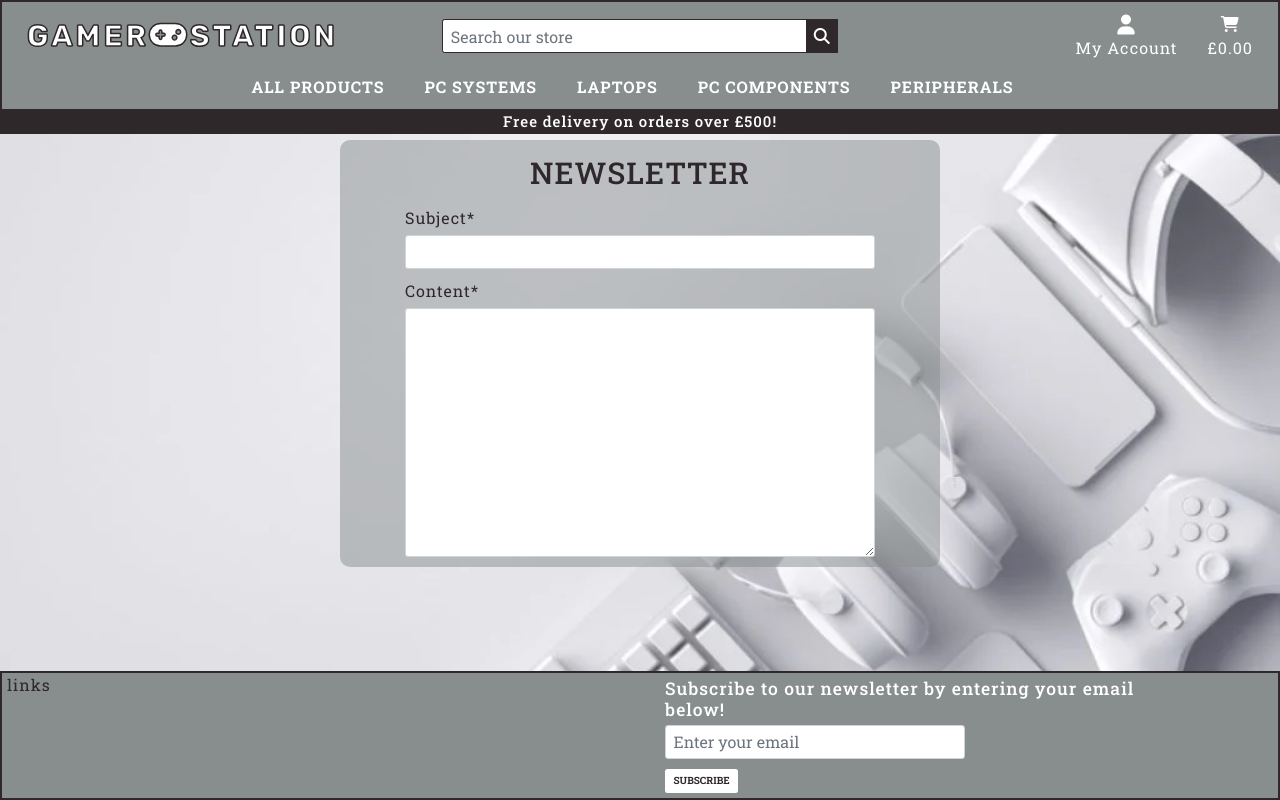
After one commit to ThomasWharton/gamer-station, a Django app: page /newsletter/ in a window 1280 px wide. The commit adds this page. Run offline with Django 3.2, Linux system fonts and the light colour scheme; parts of the project's set-up code (start-up, migrations or seed data) failed here and were passed over; some libraries are stand-ins or nearby versions.

Commit message:
Add newsletter form/template/view

```diff
--- a/newsletter/forms.py
+++ b/newsletter/forms.py
@@ -11,3 +11,12 @@ class SubscriberForm(forms.ModelForm):
         super().__init__(*args, **kwargs)
 
         self.fields['subscriber'].widget.attrs['placeholder'] = "Enter your email"
+
+
+class NewsletterForm(forms.ModelForm):
+    class Meta:
+        model = Newsletter
+        fields = ('subject', 'content',)
+
+    def __init__(self, *args, **kwargs):
+        super().__init__(*args, **kwargs)
--- a/newsletter/models.py
+++ b/newsletter/models.py
@@ -9,8 +9,8 @@ class NewsletterSubscriber(models.Model):
         return self.subscriber
 
 class Newsletter(models.Model):
-    subject = models.CharField(max_length=120, default="placeholder subject")
-    content = models.TextField(default="placeholder content")
+    subject = models.CharField(max_length=120)
+    content = models.TextField()
     created_on = models.DateField(auto_now_add=True)
 
     def __str__(self):
--- /dev/null
+++ b/newsletter/templates/newsletter/newsletter.html
@@ -0,0 +1,28 @@
+{% extends 'base.html' %}
+{% load static %}
+
+{% block extra_css %}
+    <link rel="stylesheet" href="{% static 'checkout/css/checkout.css' %}">
+{% endblock %}
+
+{% block page_header %}
+    <div class="container header-container">
+        <div class="row">
+            <div class="col"></div>
+        </div>
+    </div>
+{% endblock %}
+
+{% block content %}
+    <div class="container bg-transparent-grey rounded-10 mb-2 mobile-top-margin newsletter-container">
+        <div class="row justify-content-center">
+            <div class="col-10">
+                <h2 class="logo-font m-4 text-uppercase text-center cart-heading">Newsletter</h2>
+                <form method="POST" action="">
+                    {% csrf_token %}
+                    {{ newsletter_form|crispy }}
+                </form>
+            </div>
+        </div>
+    </div>
+{% endblock %}
--- a/newsletter/urls.py
+++ b/newsletter/urls.py
@@ -2,5 +2,6 @@ from django.urls import path
 from . import views
 
 urlpatterns = [
+    path('', views.newsletter, name='newsletter'),
     path('subscribe/', views.subscribe, name='subscribe'),
 ]
--- a/newsletter/views.py
+++ b/newsletter/views.py
@@ -1,7 +1,7 @@
 from django.shortcuts import render, HttpResponseRedirect
 from django.contrib import messages
 from .models import NewsletterSubscriber, Newsletter
-from .forms import SubscriberForm
+from .forms import SubscriberForm, NewsletterForm
 
 
 def subscribe(request):
@@ -17,3 +17,15 @@ def subscribe(request):
                 Please contact us for assistance.")
 
     return HttpResponseRedirect('/')
+
+
+def newsletter(request):
+    newsletter_form = NewsletterForm()
+
+    template = "newsletter/newsletter.html"
+
+    context = {
+        'newsletter_form': newsletter_form
+    }
+
+    return render(request, template, context)
--- a/static/css/base.css
+++ b/static/css/base.css
@@ -462,6 +462,13 @@ footer {
     gap: 1rem;
 }
 
+/* Newsletter */
+
+.newsletter-container {
+    max-width: 60rem !important;
+}
+
+
 /* Media Queries */
 
 /* Slightly larger container on xl screens */
@@ -539,6 +546,10 @@ footer {
     .product-form-label {
         margin-left: 1rem;
     }
+
+    .newsletter-container {
+        max-width: 50rem !important;
+    }
 }
 
 @media (max-width: 1105px) {
@@ -584,4 +595,8 @@ footer {
     .quantity-col {
         margin-left: 6.5rem;
     }
+
+    .newsletter-container {
+        max-width: 30rem !important;
+    }
 }
```
Also changed, not shown: newsletter/migrations/0002_auto_20240808_1838.py (added), newsletter/templates/newsletter/newsletter_form.html (deleted).
